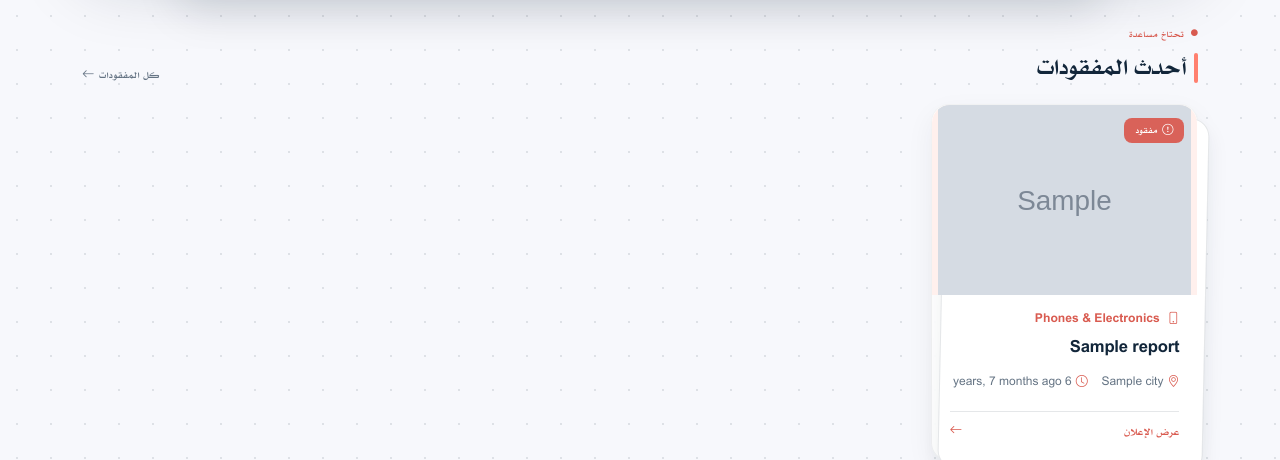
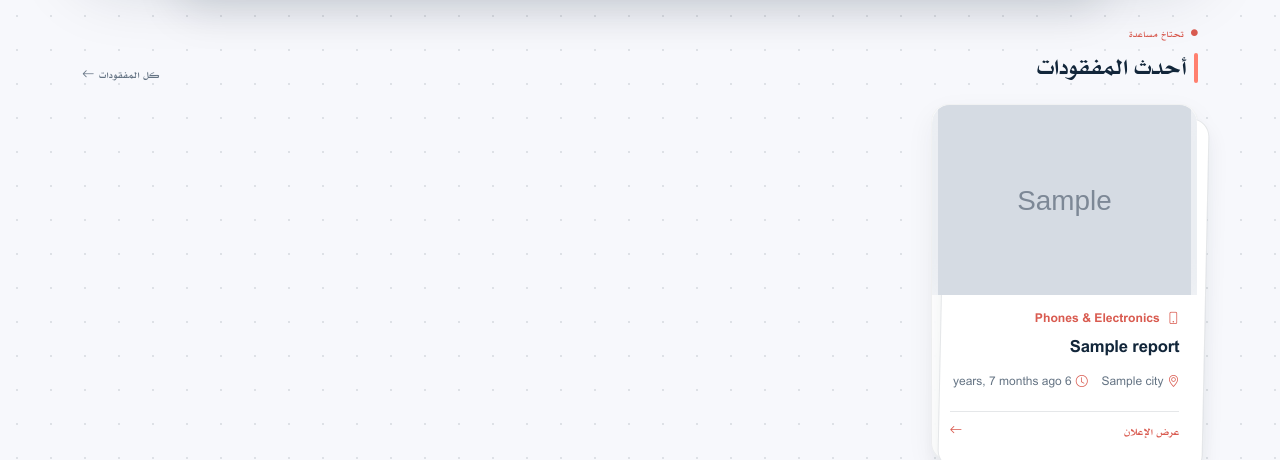
Before and after one commit to khattabaljaily/misfound, a Django app: page / in a window 1280 px wide. Shown: the part 749-1209 px from the top of the page. Run offline with Django 5.2, Linux system fonts and the light colour scheme; data comes from the database, SQL or seed files in the repository; tables that the repository leaves empty hold one stand-in row (values such as "Sample post"); grey boxes marked "Sample" are stand-in pictures; parts of the project's set-up code (start-up, migrations or seed data) failed here and were passed over; some libraries are stand-ins or nearby versions.

Commit message:
Fill report card image frame with a blurred copy, white base
.report-card__media background is now plain white instead of the
tinted color (used to be visible as letterbox bars around
object-fit:contain images). Added report-card__media-fill: an
absolutely-positioned, blurred, scaled-up copy of the same photo as a
background-image, sitting behind the sharp contain-fit image — so the
frame reads as fully filled while the actual photo still shows in full,
uncropped, on top.

```diff
--- a/static/css/misfound.css
+++ b/static/css/misfound.css
@@ -580,7 +580,10 @@ input.mf-pill-field {
 .report-card:hover .card-title { color: var(--mf-teal-dark); }
 
 .report-card img {
+    position: relative;
+    z-index: 1;
     height: 178px;
+    width: 100%;
     object-fit: contain;
     transition: transform 0.35s ease;
 }
@@ -589,10 +592,23 @@ input.mf-pill-field {
 
 .report-card__media {
     overflow: hidden;
-    background: var(--mf-teal-light);
+    background: var(--mf-surface, #fff);
     border-radius: inherit;
     border-end-end-radius: 0;
     border-end-start-radius: 0;
+}
+
+/* A blurred, scaled-up copy of the same photo fills the frame edge-to-edge
+   behind the sharp (object-fit: contain) image on top, so small/odd-ratio
+   images never show flat white bars on the sides. */
+.report-card__media-fill {
+    position: absolute;
+    inset: 0;
+    background-size: cover;
+    background-position: center;
+    filter: blur(20px) saturate(1.1);
+    transform: scale(1.25);
+    opacity: 0.5;
 }
 
 .card-img-placeholder {
@@ -1058,7 +1074,7 @@ input.mf-pill-field {
 
 .report-card { border: 1px solid rgba(18, 38, 58, 0.06); border-radius: 18px; box-shadow: 0 10px 28px rgba(18, 38, 58, 0.055); }
 .report-card__media, .report-card img, .report-card .card-img-placeholder { height: 190px; }
-.report-card__media { background: #fff0ed; }
+.report-card__media { background: #fff; }
 .report-card__body { padding: 1rem 1.1rem 1.1rem; }
 .report-card .card-title { font-size: 1.04rem; letter-spacing: -0.01em; }
 .mf-card-badge { top: 0.8rem; right: 0.8rem; border-radius: 8px; padding: 0.38rem 0.68rem; backdrop-filter: blur(8px); }
--- a/templates/reports/_card.html
+++ b/templates/reports/_card.html
@@ -3,6 +3,7 @@
     <div class="card report-card h-100">
         <div class="position-relative report-card__media">
             {% if report.image %}
+                <div class="report-card__media-fill" style="background-image: url('{{ report.image.url }}');"></div>
                 <img src="{{ report.image.url }}" class="card-img-top" alt="">
             {% else %}
                 <div class="card-img-placeholder"><i class="bi {{ report.category.icon|default:'bi-search' }}"></i></div>
```
